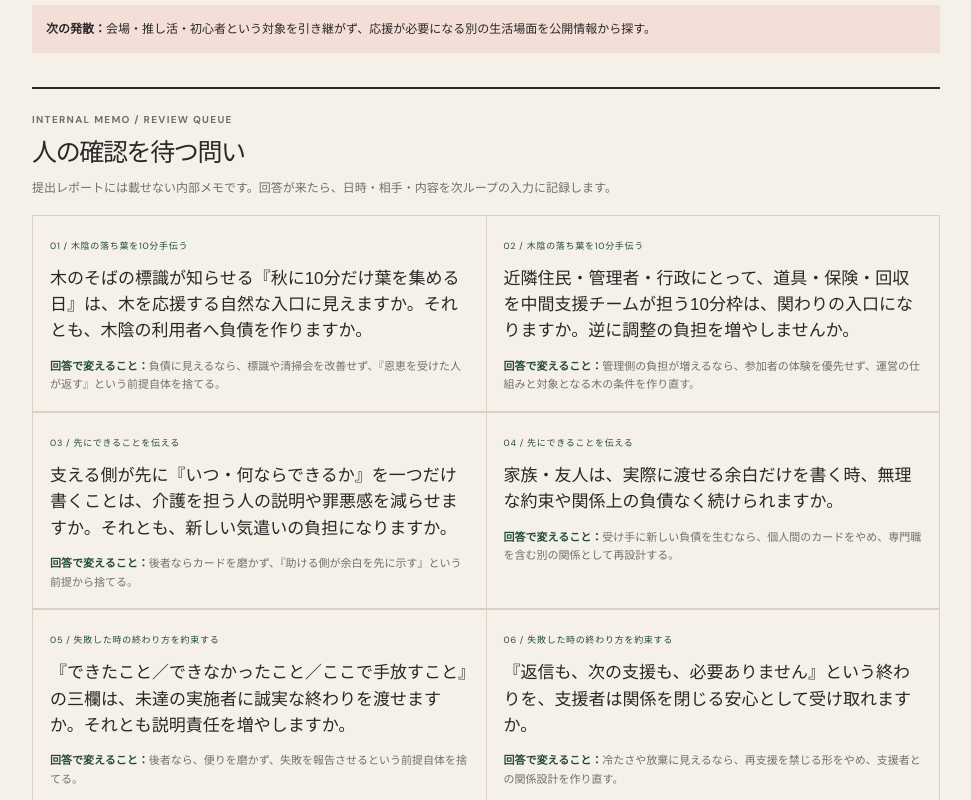
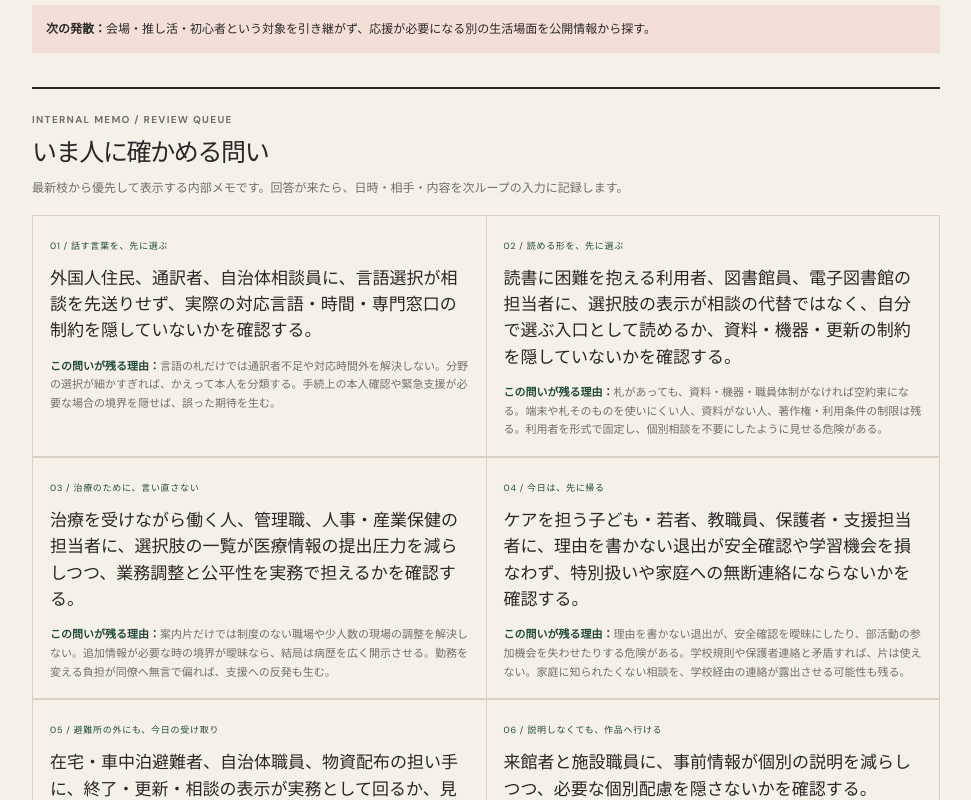
Before and after one commit to YashunX/Branco, a Next.js app: page /harness in a window 1280 px wide. Shown: the part 5000-5800 px from the top of the page, without its empty margins (272-1243 px from the left). Built offline with nearby package versions, Linux system fonts and the light colour scheme.

Commit message:
Prioritize current review questions

```diff
--- a/src/app/harness/HarnessBoard.tsx
+++ b/src/app/harness/HarnessBoard.tsx
@@ -2,9 +2,9 @@
 
 import { useMemo, useState } from "react";
 import { ArrowRight, GitBranch, RotateCw, ShieldCheck } from "lucide-react";
-import { type Branch, type BranchDecision, type ReviewQuestion, scoreLabels } from "../../lib/harness";
+import { type Branch, type BranchDecision, scoreLabels } from "../../lib/harness";
 
-type Harness = { updatedAt: string; rule: string; modelPolicy: string; submissionRule: string; branchingRule: string; branchDecisions: BranchDecision[]; reviewQuestions: ReviewQuestion[]; branches: Branch[] };
+type Harness = { updatedAt: string; rule: string; modelPolicy: string; submissionRule: string; branchingRule: string; branchDecisions: BranchDecision[]; branches: Branch[] };
 
 export default function HarnessBoard({ harness }: { harness: Harness }) {
   const [branchId, setBranchId] = useState(harness.branches[0].id);
@@ -20,6 +20,12 @@ export default function HarnessBoard({ harness }: { harness: Harness }) {
       iterated: harness.branches.filter((item) => item.loops.length > 1).length,
     };
   }, [harness.branches]);
+  const currentReviewQueue = useMemo(() => harness.branches
+    .slice()
+    .reverse()
+    .map((item) => ({ branch: item, loop: item.loops.at(-1) }))
+    .filter((item) => item.loop?.evidence !== "検証済み")
+    .slice(0, 6), [harness.branches]);
 
   return (
     <div className="page-shell harness-page">
@@ -63,7 +69,7 @@ export default function HarnessBoard({ harness }: { harness: Harness }) {
       <section className="harness-protocol"><span className="card-label">HOW AN AGENT UPDATES THIS</span><h2>次のループは、前の診断を入力にする。</h2><ol><li>この枝の「次の一手」だけを検証するために、必要最小限の調査をする。</li><li>前回の出力を捨てずに修正し、何が変わったかを明記する。</li><li>点数と人の直感を分けて記録し、伸びなければ別の枝へ切り替える。</li></ol><p>更新元：<code>src/lib/harness.ts</code>。AIコーディング環境を問わず、このデータを更新し、検証後にGitへ残します。</p></section>
       <section className="harness-protocol"><span className="card-label">BRANCHING RULE / THE CORE LOOP</span><h2>伸びない枝を、待機状態にしない。</h2><p>{harness.branchingRule}</p>{decision && <div className="branch-decision"><b>今回の判断：{decision.verdict}</b><p>{decision.reason}</p><p><b>次の発散：</b>{decision.nextPrompt}</p></div>}</section>
 
-      <section className="review-queue"><span className="card-label">INTERNAL MEMO / REVIEW QUEUE</span><h2>人の確認を待つ問い</h2><p>提出レポートには載せない内部メモです。回答が来たら、日時・相手・内容を次ループの入力に記録します。</p><div>{harness.reviewQuestions.map((item, index) => <article key={item.question}><span>{String(index + 1).padStart(2, "0")} / {item.candidate}</span><h3>{item.question}</h3><p><b>回答で変えること：</b>{item.whyItMatters}</p></article>)}</div></section>
+      <section className="review-queue"><span className="card-label">INTERNAL MEMO / REVIEW QUEUE</span><h2>いま人に確かめる問い</h2><p>最新枝から優先して表示する内部メモです。回答が来たら、日時・相手・内容を次ループの入力に記録します。</p><div>{currentReviewQueue.map(({ branch: reviewBranch, loop }, index) => <article key={reviewBranch.id}><span>{String(index + 1).padStart(2, "0")} / {reviewBranch.title}</span><h3>{loop?.next}</h3><p><b>この問いが残る理由：</b>{loop?.diagnosis}</p></article>)}</div></section>
     </div>
   );
 }
```
